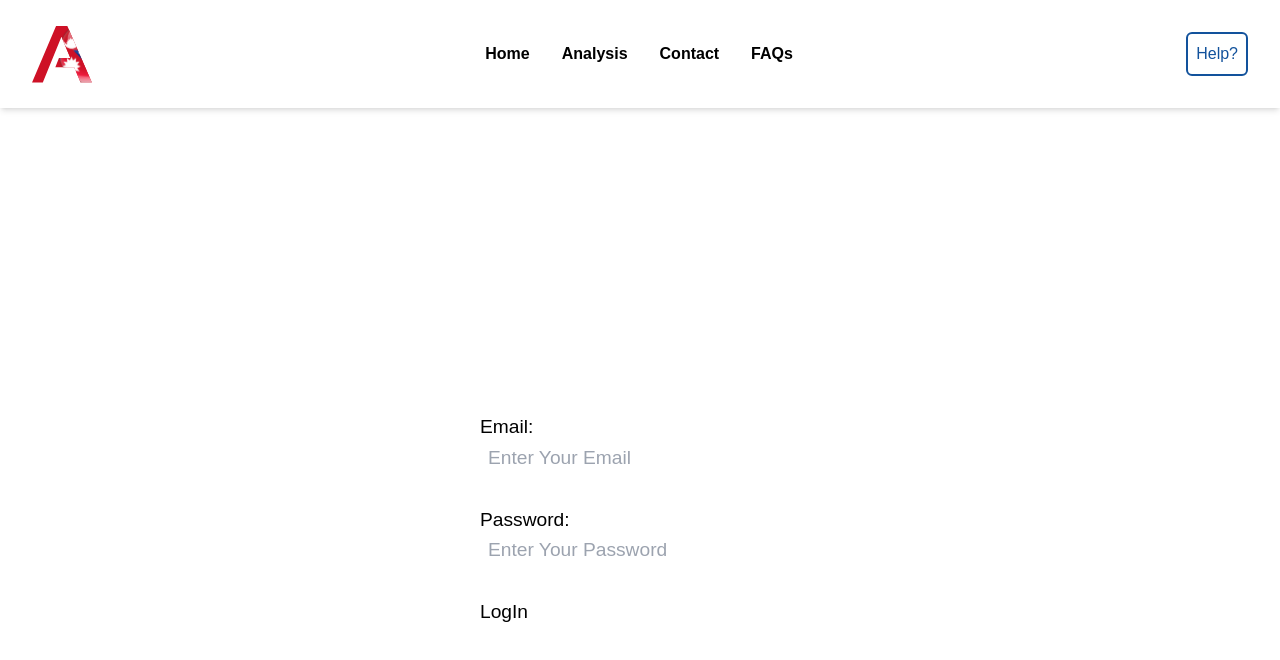
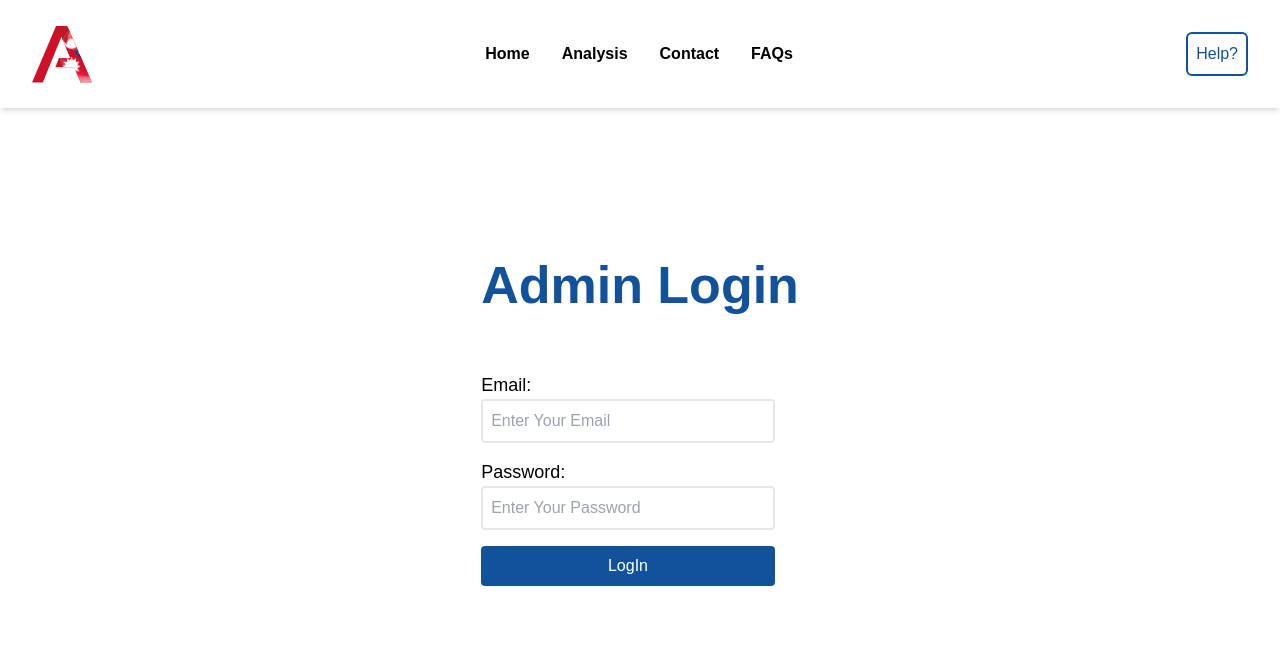
Before and after one commit to anish-acharya123/Pre-Election-Analysis, a React (Vite) app in the folder client/: page /adminlogin in a window 1280 px wide. Shown: the top 660 px of the page. Built offline with nearby package versions, Linux system fonts and the light colour scheme; no server answers; a web font is replaced by a local one.

Commit message:
css for adminlogin

```diff
--- /dev/null
+++ b/client/src/components/Admin/AdminLogin.jsx
@@ -0,0 +1,94 @@
+import React, { useEffect, useState } from "react";
+import axios from "axios";
+import { useNavigate } from "react-router-dom";
+import { useRecoilState } from "recoil";
+import { isAdminLogState } from "../../recoil/atoms";
+import adminAuth from "../../hook/adminAuth";
+// import "../styles/AdminLogin.scss";
+
+function AdminLogin() {
+  adminAuth(true);
+  // const [data, setData] = useState("");
+  const [email, setEmail] = useState("");
+  const [password, setPassword] = useState("");
+  const [adminLogged, setAdminlogged] = useRecoilState(isAdminLogState);
+  const navigate = useNavigate();
+
+  const handleAdmin = async (e) => {
+    e.preventDefault();
+    axios.defaults.withCredentials = true;
+
+    try {
+      const response = await axios.post("http://localhost:3000/admin/login", {
+        email,
+        password,
+      });
+      if (response.status == 200) {
+        setAdminlogged(true);
+        navigate("/admin-dashboard");
+      }
+    } catch (error) {
+      console.log("error", error);
+    }
+  };
+
+  // setAdminlogged(false);
+
+  return (
+    !adminLogged && (
+      <section className=" flex justify-center items-center h-[80vh] ">
+        <div className="px-6 flex md:gap-8 flex-col pt-40 md:pt-0 pb-4 max-w-[1440px] ">
+          <h1 className="text-center md:text-[52px] text-[26px] pb-4  sm:block  font-semibold text-[#12529C]">
+            Admin Login
+          </h1>
+          <div className="">
+            <form
+              onSubmit={handleAdmin}
+              className="flex flex-col gap-4 pb-6 md:pb-0 md:pr-6"
+            >
+              <div className="flex flex-col">
+                <label htmlFor="email" className="sm:text-[18px] ">
+                  {" "}
+                  Email:
+                </label>{" "}
+                <input
+                  type="email"
+                  id="email"
+                  placeholder="Enter Your Email"
+                  required
+                  value={email}
+                  onChange={(e) => setEmail(e.target.value)}
+                  className="border-2 p-2 rounded "
+                />
+              </div>
+              <div className="flex flex-col">
+                <label htmlFor="password" className="sm:text-[18px]">
+                  {" "}
+                  Password:
+                </label>{" "}
+                <input
+                  type="password"
+                  id="password"
+                  placeholder="Enter Your Password"
+                  value={password}
+                  onChange={(e) => setPassword(e.target.value)}
+                  required
+                  className="border-2 p-2 rounded "
+                />
+              </div>
+              <div>
+                <input
+                  type="submit"
+                  value="LogIn"
+                  className="border-none cursor-pointer  p-2 w-full rounded bg-[#12529C] text-white mb-2"
+                />
+              </div>
+            </form>
+          </div>
+        </div>
+      </section>
+    )
+  );
+}
+
+export default AdminLogin;
--- a/client/src/components/AdminLogin.jsx
+++ /dev/null
@@ -1,79 +0,0 @@
-import React, { useEffect, useState } from "react";
-import axios from "axios";
-import { useNavigate } from "react-router-dom";
-import { useRecoilState } from "recoil";
-import { isAdminLogState } from "../recoil/atoms";
-import adminAuth from "../hook/adminAuth";
-import "../styles/AdminLogin.scss";
-
-function AdminLogin() {
-  adminAuth(true);
-  // const [data, setData] = useState("");
-  const [email, setEmail] = useState("");
-  const [password, setPassword] = useState("");
-  const [adminLogged, setAdminlogged] = useRecoilState(isAdminLogState);
-  const navigate = useNavigate();
-
-  const handleAdmin = async (e) => {
-    e.preventDefault();
-    axios.defaults.withCredentials = true;
-
-    try {
-      const response = await axios.post("http://localhost:3000/admin/login", {
-        email,
-        password,
-      });
-      if (response.status == 200) {
-        setAdminlogged(true);
-        navigate("/admin-dashboard");
-      }
-    } catch (error) {
-      console.log("error", error);
-    }
-  };
-
-  // setAdminlogged(false);
-
-  return (
-    !adminLogged && (
-      <div className="admin_main">
-        <div className="adminlogin_wrapper">
-          <h1>Admin Login</h1>
-          <div className="adminlogin_form">
-            <form onSubmit={handleAdmin}>
-              <div className="adminlogin_input">
-                <div className="adminlogin_labelInput">
-                  <label htmlFor="email"> Email:</label> <br />
-                  <input
-                    type="email"
-                    id="email"
-                    placeholder="Enter Your Email"
-                    required
-                    value={email}
-                    onChange={(e) => setEmail(e.target.value)}
-                  />
-                </div>
-                <div className="adminlogin_labelInput">
-                  <label htmlFor="password"> Password:</label> <br />
-                  <input
-                    type="password"
-                    id="password"
-                    placeholder="Enter Your Password"
-                    value={password}
-                    onChange={(e) => setPassword(e.target.value)}
-                    required
-                  />
-                </div>
-                <div>
-                  <input type="submit" value="LogIn" />
-                </div>
-              </div>
-            </form>
-          </div>
-        </div>
-      </div>
-    )
-  );
-}
-
-export default AdminLogin;
```
Also changed, not shown: client/src/App.jsx (+7 -7 lines), client/src/components/Admin/AdminDashboard.jsx (renamed from client/src/components/AdminDashboard.jsx, +5 -5 lines), 1 other file (tests, documents, lock files or other folders).
